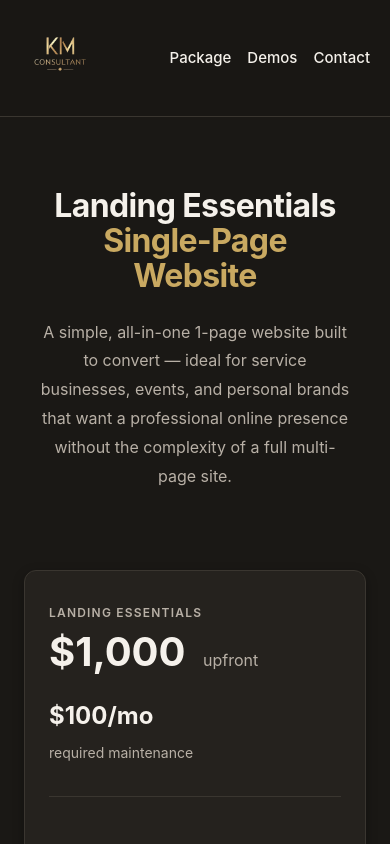
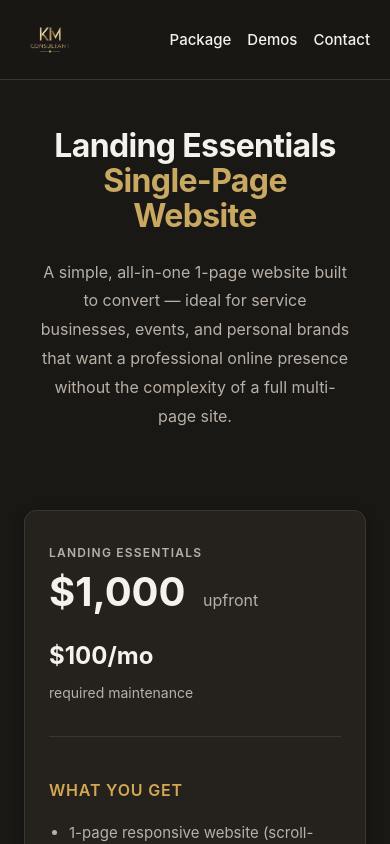
Before and after one commit to HamesInFlames/Koharu-Sushi, a React (Vite) app: page / in a window 390 px wide. Shown: the top 844 px of the page. Built offline with nearby package versions, Linux system fonts and the light colour scheme.

Commit message:
Fix navbar height to 150px and center all content vertically

```diff
--- a/src/App.css
+++ b/src/App.css
@@ -27,6 +27,9 @@
   backdrop-filter: blur(12px);
   border-bottom: 1px solid var(--color-border);
   transition: all 0.3s ease;
+  height: 150px;
+  display: flex;
+  align-items: center;
 }
 
 .navbar.scrolled {
@@ -37,24 +40,32 @@
 .navbar-container {
   max-width: 1200px;
   margin: 0 auto;
-  padding: 1.5rem 2rem;
+  padding: 0 2rem;
   display: flex;
   justify-content: space-between;
   align-items: center;
+  width: 100%;
+  height: 100%;
 }
 
 .navbar .logo {
   margin-bottom: 0;
+  display: flex;
+  align-items: center;
+  height: 100%;
 }
 
 .navbar .logo-img {
-  height: 150px;
+  height: 120px;
+  width: auto;
+  object-fit: contain;
 }
 
 .nav-links {
   display: flex;
   gap: 2.5rem;
   align-items: center;
+  height: 100%;
 }
 
 .nav-links a {
@@ -91,7 +102,7 @@
   max-width: 1200px;
   margin: 0 auto;
   padding: 6rem 2rem 3rem;
-  margin-top: 180px;
+  margin-top: 150px;
 }
 
 /* Intro Section */
@@ -132,7 +143,7 @@
 .landing-section {
   margin-bottom: 5rem;
   padding: 0;
-  scroll-margin-top: 200px;
+  scroll-margin-top: 150px;
 }
 
 .landing-header {
@@ -352,7 +363,7 @@
 /* Demo Cards */
 .demos {
   margin-bottom: 5rem;
-  scroll-margin-top: 200px;
+  scroll-margin-top: 150px;
 }
 
 .demos-header {
@@ -525,7 +536,7 @@
 .contact-section {
   margin: 6rem 0 4rem;
   padding: 0;
-  scroll-margin-top: 200px;
+  scroll-margin-top: 150px;
 }
 
 .contact-container {
@@ -720,12 +731,12 @@
 }
 
 @media (max-width: 768px) {
-  .navbar-container {
-    padding: 1rem 1.5rem;
+  .navbar {
+    height: 100px;
   }
 
-  .navbar .logo-img {
-    height: 100px;
+  .navbar-container {
+    padding: 0 1.5rem;
   }
 
   .nav-links {
@@ -734,7 +745,7 @@
   }
 
   .main {
-    margin-top: 140px;
+    margin-top: 100px;
     padding-top: 3rem;
   }
 
@@ -810,12 +821,20 @@
 }
 
 @media (max-width: 480px) {
+  .navbar {
+    height: 80px;
+  }
+
   .navbar-container {
-    padding: 0.875rem 1.25rem;
+    padding: 0 1.25rem;
   }
 
   .navbar .logo-img {
-    height: 80px;
+    height: 60px;
+  }
+
+  .main {
+    margin-top: 80px;
   }
 
   .nav-links {
--- a/src/App.jsx
+++ b/src/App.jsx
@@ -75,7 +75,7 @@ function App() {
   const scrollToSection = (id) => {
     const element = document.getElementById(id)
     if (element) {
-      const offset = 200 // Account for fixed navbar with large logo
+      const offset = 150 // Account for fixed navbar height
       const elementPosition = element.getBoundingClientRect().top
       const offsetPosition = elementPosition + window.pageYOffset - offset
 
```
